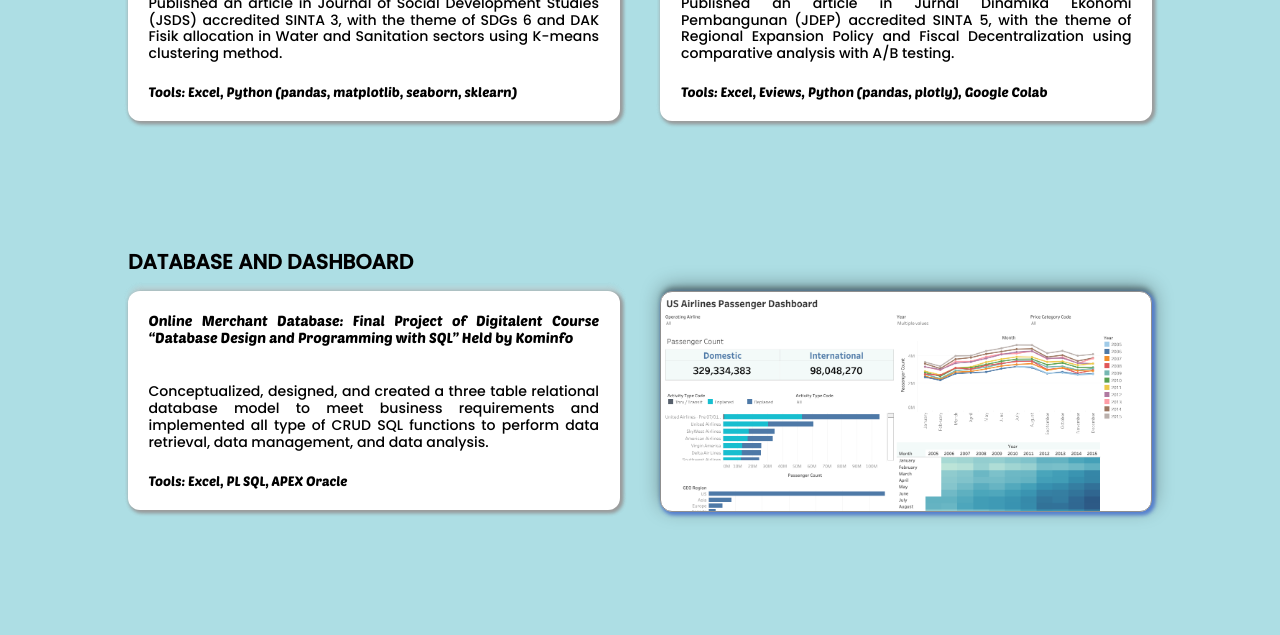
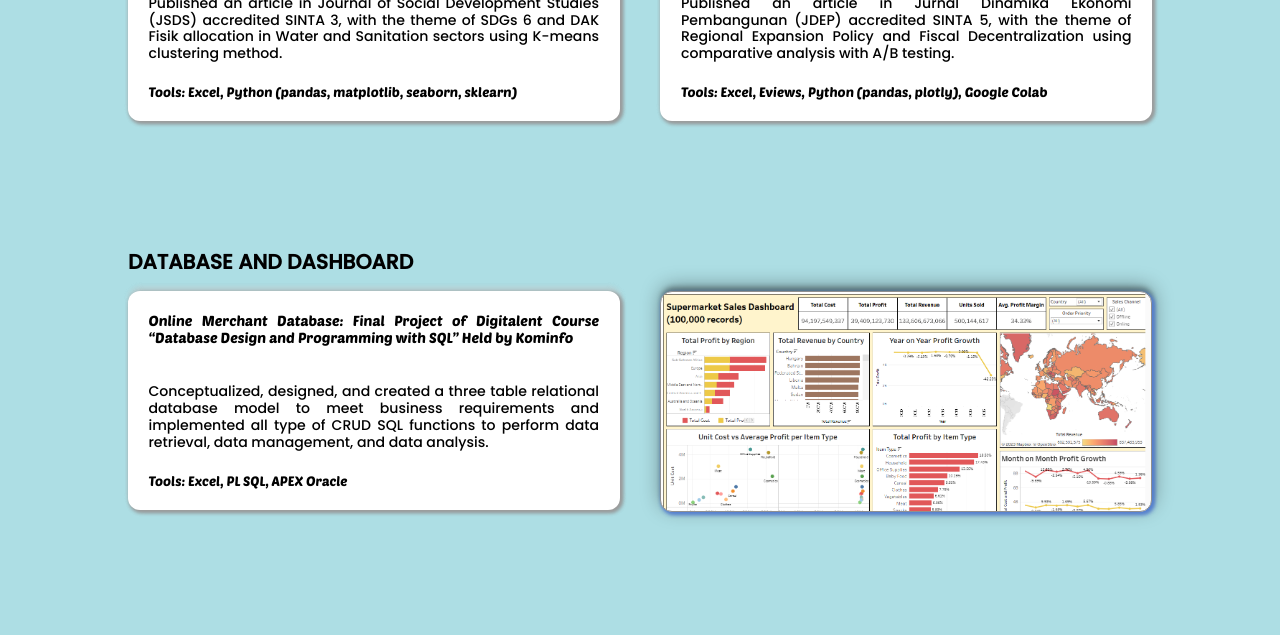
Before and after one commit to friskayumanda/friskayumanda.github.io, a plain HTML site: page index.html in a window 1280 px wide. In both pictures the pointer is over the link 906 px from the left and 1390 px from the top of the page. Shown: the part 990-1625 px from the top of the page. Drawn offline with nearby package versions, Linux system fonts and the light colour scheme; files that its build step writes are made by us from their sources.

Commit message:
Update style.scss

```diff
--- a/styles/style.scss
+++ b/styles/style.scss
@@ -239,7 +239,7 @@ body{
                 background-size: cover;
             }
             a#tableau:hover, a#tableau:active{
-                background-image:url("/Images/US-airlines-dashboard.png");
+                background-image:url("/Images/supermarket-dashboard.png");
                 background-size: cover;
             }
             a#hibah:hover, a#hibah:active{
```
